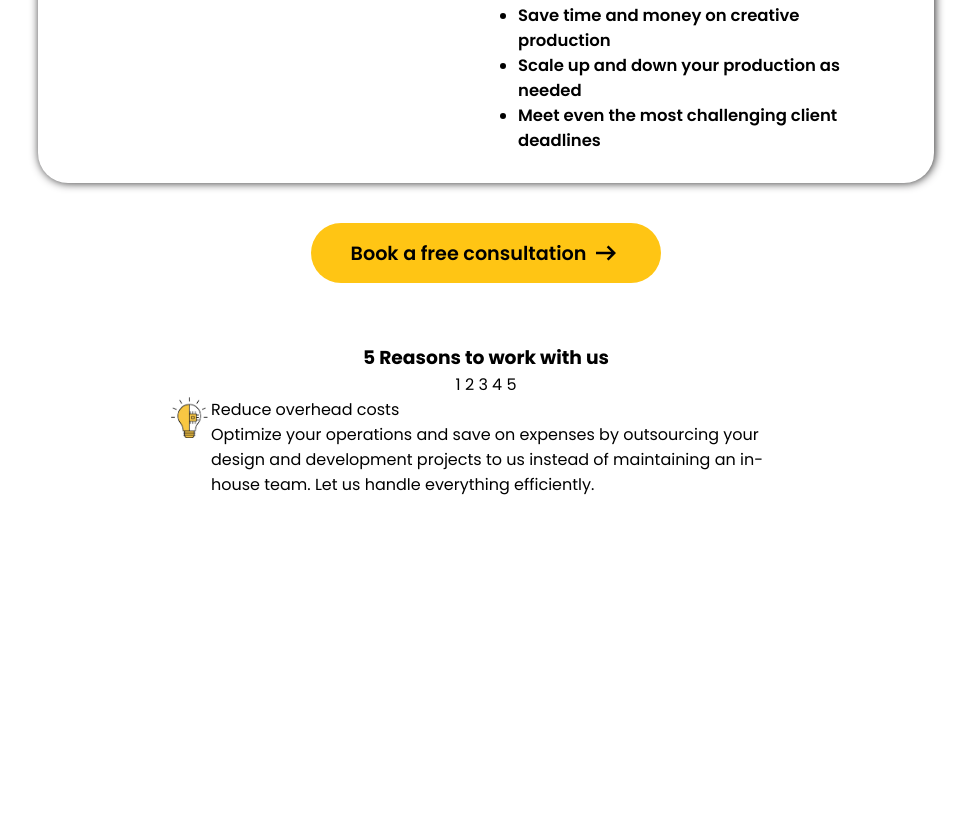
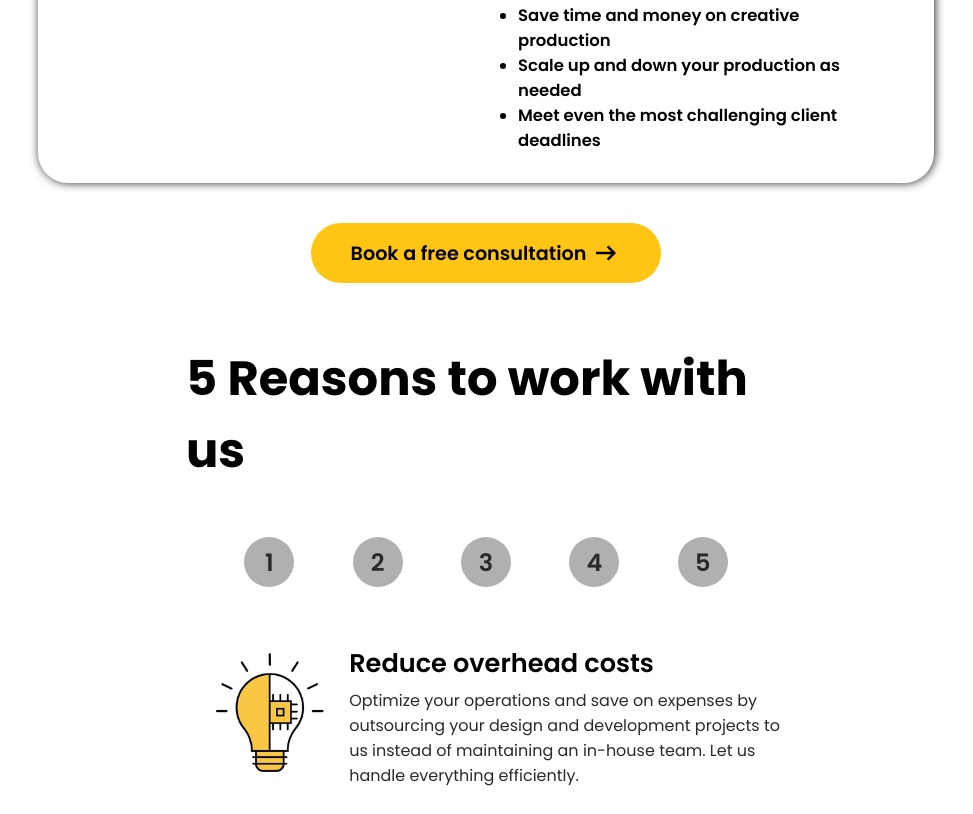
Before and after one commit to MohdKamran2006k/Imaginix-Graphics-, a plain HTML site: page Index.html in a window 1280 px wide. Shown: the part 4258-5072 px from the top of the page, without its empty margins (154-1127 px from the left). Before the commit the page ends 4775 px from the top, so only its background shows below. Drawn offline with Linux system fonts and the light colour scheme.

Commit message:
Section - 7 Done

```diff
--- a/Index.html
+++ b/Index.html
@@ -266,7 +266,7 @@
         <section>
             <div class="section-7-container flex column align-center">
                 <h3>5 Reasons to work with us</h3>
-                <div class="section-7-numbers">
+                <div class="section-7-numbers flex justify-evenly align-center">
                     <span>1</span>
                     <span>2</span>
                     <span>3</span>
@@ -277,7 +277,7 @@
                     <span class="section-7-img">
                         <img src="Images/section-7-1.webp" alt="">
                     </span>
-                    <div class="section-7-paragraph">
+                    <div class="section-7-paragraph flex column justify-center">
                         <span>Reduce overhead costs</span>
                         <p>Optimize your operations and save on expenses by outsourcing your design and development
                             projects to us instead of maintaining an in-house team. Let us handle everything
@@ -286,6 +286,13 @@
                 </div>
             </div>
         </section>
+        <!-- Section - 7 Done -->
+        <!-- Section - 8- Start -->
+        <section>
+            <div class="section-8-maindiv">
+
+            </div>
+        </section>
     </main>
 </body>
 
--- a/Style.css
+++ b/Style.css
@@ -381,13 +381,49 @@ h2 {
 }
 
 .section-7-container {
-  padding: 20px 80px;
-}
-
-.section-7-content {
+  padding: 20px;
+  margin: auto;
+  gap: 50px;
   width: 50vw;
 }
 
+.section-7-numbers {
+  width: 100%;
+}
+
+.section-7-numbers span {
+  padding: 15px;
+  display: flex;
+  justify-content: center;
+  align-items: center;
+  font-weight: 600;
+  background-color: #b1b0b0;
+  text-align: center;
+  width: 50px;
+  height: 50px;
+  color: #2b2a2b;
+  border-radius: 50%;
+  font-size: 1.5rem;
+}
+
+.section-7-container h3 {
+  font-size: 3rem;
+}
+
 .section-7-img img {
-  width: 45px;
+  height: 150px;
+  padding: 15px;
 }
+
+.section-7-paragraph{
+  gap: 5px;
+}
+
+.section-7-paragraph span {
+  font-size: 1.6rem;
+  font-weight: 600;
+}
+
+.section-7-paragraph p {
+  color: #2b2a2b;
+}
```
